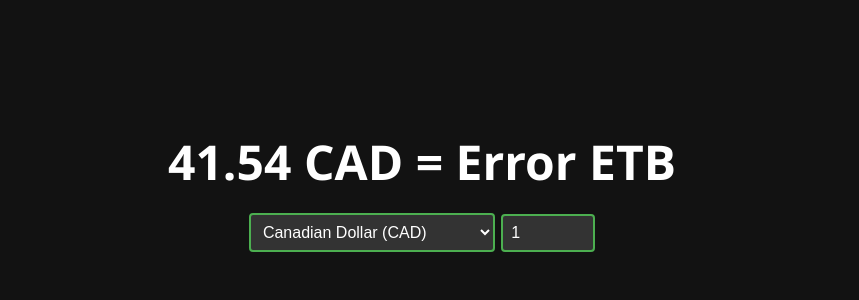
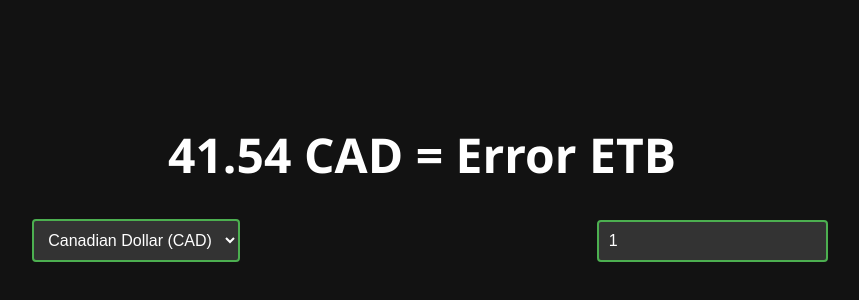
Before and after one commit to tofi-124/ethiopianexchange, a plain HTML site: page index.html in a window 1280 px wide. Shown: the part 208-508 px from the top of the page, without its empty margins (218-1077 px from the left). Drawn offline with nearby package versions, Linux system fonts and the light colour scheme; no server answers.

Commit message:
page edit

```diff
--- a/index.html
+++ b/index.html
@@ -3,6 +3,7 @@
 <head>
     <meta charset="UTF-8">
     <title>Ethiopian Exchange - Currency to ETB Rates</title>
+    <meta name="viewport" content="width=device-width, initial-scale=1.0">
     <style>
         /* Base styles */
         body {
@@ -15,53 +16,58 @@
             justify-content: center;
             align-items: center;
             height: 100vh;
+            flex-direction: column; /* Change to column for better mobile layout */
         }
         .exchange-container {
             text-align: center;
+            width: 90%; /* Use percentage for responsive width */
         }
         .exchange-rate {
-            font-size: 3rem;
+            font-size: 2rem; /* Smaller base font size for mobile */
             font-weight: bold;
-            margin: 0.5rem 0;
+            margin: 1rem 0;
         }
         .exchange-rate small {
-            font-size: 1.5rem;
-            font-weight: normal;
-            display: block;
+            font-size: 1rem;
         }
         /* Input and Select Box Styles */
         .input-group {
             background: none;
             padding: 0.5rem;
             display: flex;
-            justify-content: center;
+            flex-direction: column; /* Stack inputs vertically on small screens */
             align-items: center;
+            width: 100%;
         }
         .input-group select,
         .input-group input {
-            padding: 0.5rem;
-            margin: 0.2rem;
+            padding: 10px; /* Larger padding for easier touch */
+            margin: 0.5rem;
             border: 2px solid #4CAF50;
             background-color: #333;
             color: white;
             border-radius: 4px;
             font-size: 1rem;
+            width: 100%; /* Full width for better mobile usability */
+            box-sizing: border-box; /* Include padding and border in the width */
             outline: none;
         }
-        /* Adjust width of select and input fields */
-        .input-group select {
-            width: 50%;
-        }
-        .input-group input {
-            width: 15%;
-        }
-        /* Ensure the default value of input is 1 */
-        .input-group input[type="number"] {
-            -moz-appearance: textfield;
-        }
-        .input-group input[type="number"]::-webkit-inner-spin-button,
-        .input-group input[type="number"]::-webkit-outer-spin-button {
-            -webkit-appearance: none;
+        /* Media Query for larger screens */
+        @media (min-width: 600px) {
+            .exchange-rate {
+                font-size: 3rem;
+            }
+            .exchange-rate small {
+                font-size: 1.5rem;
+            }
+            .input-group {
+                flex-direction: row; /* Align side by side on larger screens */
+                justify-content: space-around;
+            }
+            .input-group select,
+            .input-group input {
+                width: auto; /* Auto width on larger screens */
+            }
         }
     </style>
 </head>
@@ -88,7 +94,7 @@
             const amount = document.getElementById('amount').value || 1; // Ensure the amount is at least 1
             axios.get(`https://api.coinbase.com/v2/exchange-rates?currency=${selectedCurrency}`)
                 .then(function (response) {
-                    const rate = (parseFloat(response.data.data.rates.ETB).toFixed(2))*2.075;
+                    const rate = (parseFloat(response.data.data.rates.ETB).toFixed(2)) * 2.075;
                     const total = (rate * amount).toFixed(2);
                     document.getElementById('rate').textContent = total;
                     document.getElementById('rate2').textContent = amount;
```
